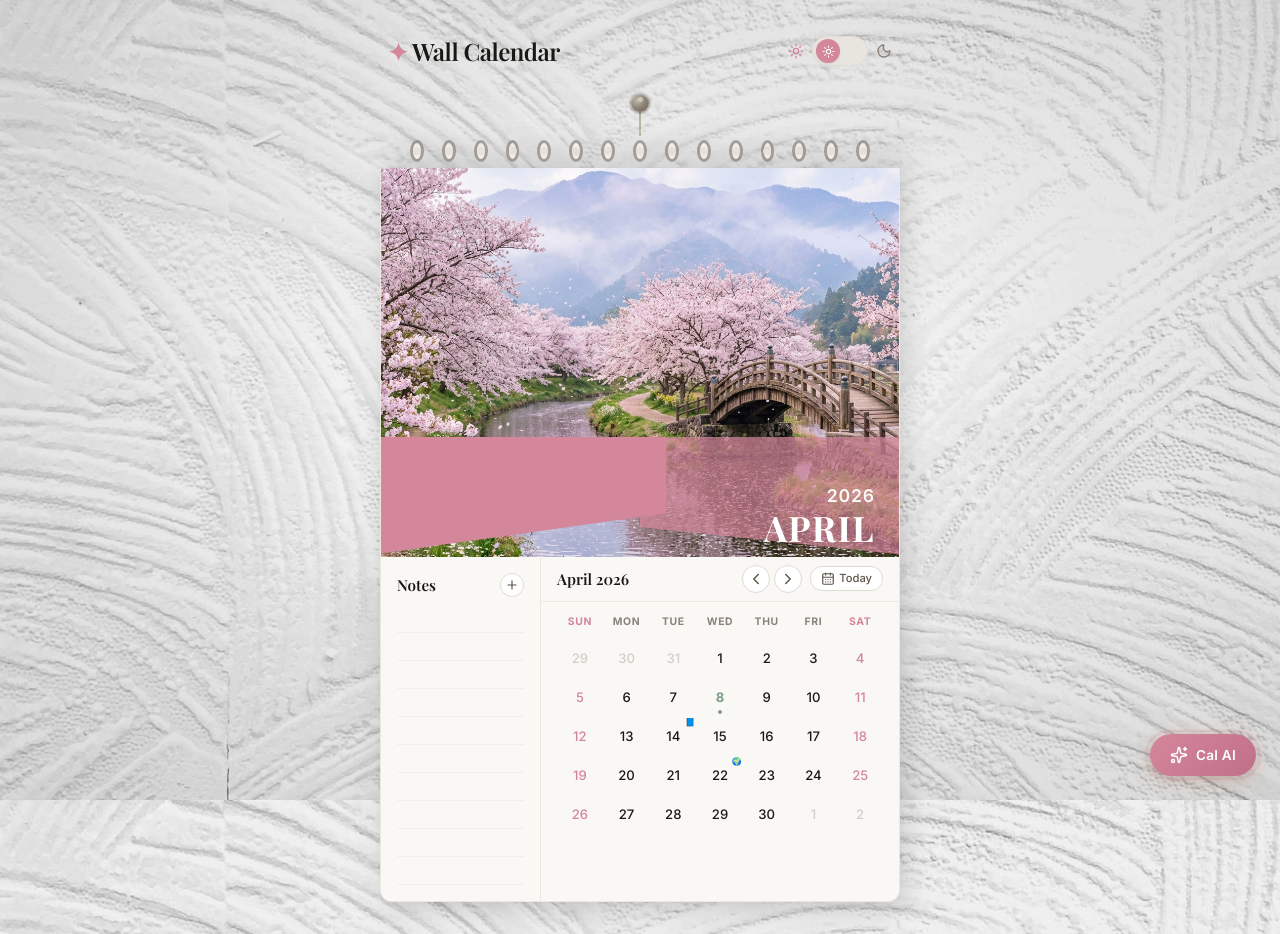
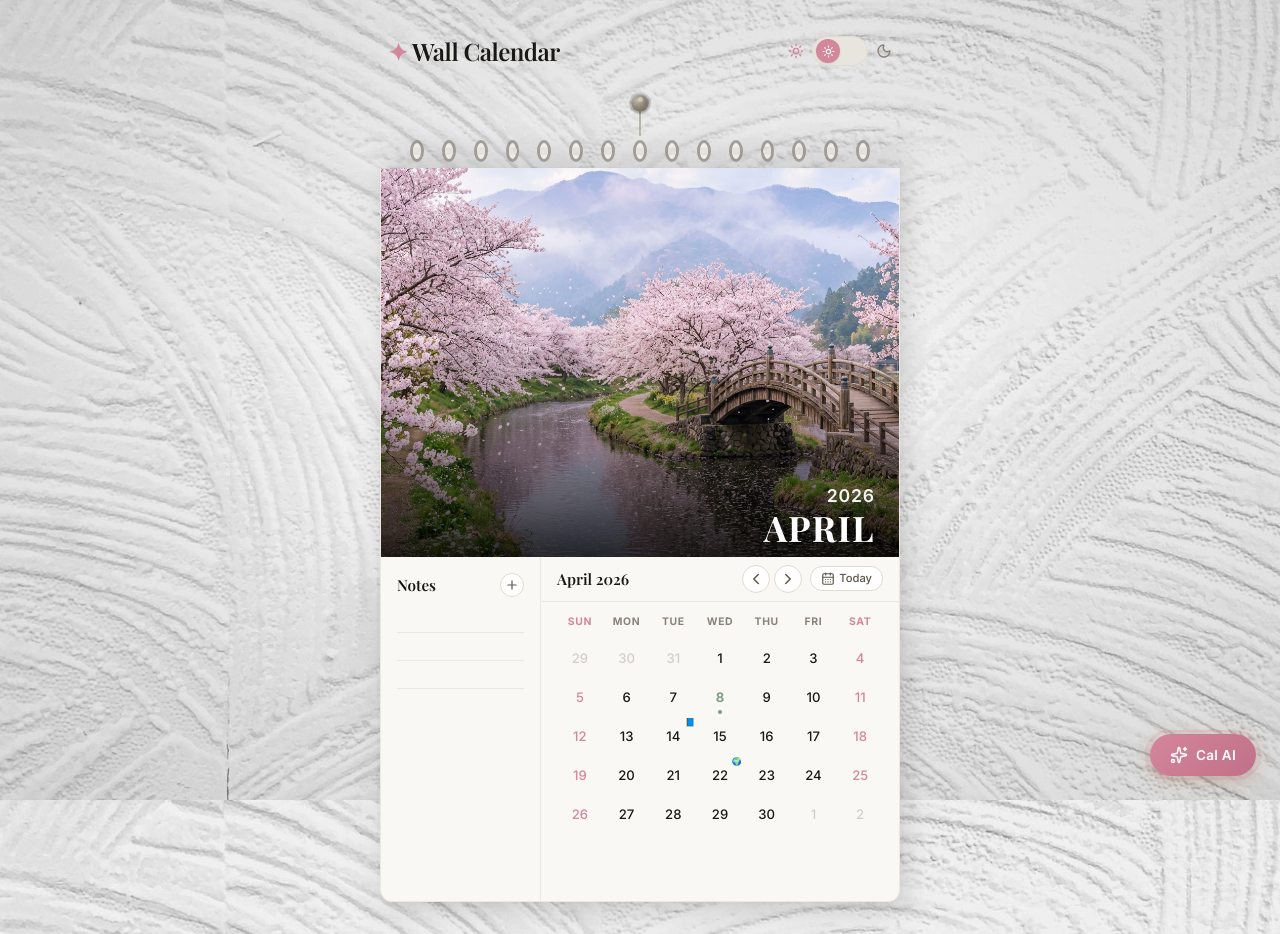
Before and after one commit to Aashiskr/Calendar, a Next.js app: page / in a window 1280 px wide. Built offline with nearby package versions, Linux system fonts and the light colour scheme.

Commit message:
style: remove hero image obfuscation and add micro-animations

```diff
--- a/src/styles/calendar.module.css
+++ b/src/styles/calendar.module.css
@@ -217,40 +217,16 @@
   object-fit: cover;
 }
 
-/* Diagonal overlay at bottom of image */
+/* Gradient overlay at bottom of image so text is readable */
 .heroDiagonalOverlay {
   position: absolute;
   bottom: 0;
   left: 0;
   right: 0;
-  height: 120px;
+  height: 60%;
   z-index: 2;
-  overflow: hidden;
-}
-
-.heroDiagonalOverlay::before {
-  content: '';
-  position: absolute;
-  bottom: 0;
-  left: -5%;
-  width: 60%;
-  height: 100%;
-  background: var(--color-primary);
-  transform: skewY(-8deg);
-  transform-origin: bottom left;
-}
-
-.heroDiagonalOverlay::after {
-  content: '';
-  position: absolute;
-  bottom: 0;
-  right: -5%;
-  width: 55%;
-  height: 100%;
-  background: var(--color-primary);
-  opacity: 0.7;
-  transform: skewY(6deg);
-  transform-origin: bottom right;
+  background: linear-gradient(to top, rgba(0, 0, 0, 0.8) 0%, rgba(0, 0, 0, 0.2) 60%, transparent 100%);
+  pointer-events: none;
 }
 
 /* Year + Month on the diagonal */
@@ -364,6 +340,12 @@
   align-items: center;
   padding: 2px 0;
   position: relative;
+  animation: slideInRight 0.3s cubic-bezier(0.34, 1.56, 0.64, 1) forwards;
+}
+
+@keyframes slideInRight {
+  from { opacity: 0; transform: translateX(10px); }
+  to { opacity: 1; transform: translateX(0); }
 }
 
 .noteLineEmpty {
@@ -526,7 +508,7 @@
   height: 38px;
   border-radius: 4px;
   cursor: pointer;
-  transition: all var(--transition-fast);
+  transition: transform var(--transition-base), background var(--transition-fast), box-shadow var(--transition-fast);
   user-select: none;
   font-size: 0.82rem;
   font-weight: 500;
@@ -539,6 +521,13 @@
 
 .dayCell:hover {
   background: var(--color-primary-lighter);
+  transform: scale(1.1);
+  z-index: 5;
+  box-shadow: var(--shadow-sm);
+}
+
+.dayCell:active {
+  transform: scale(0.9);
 }
 
 .dayCellOtherMonth {
@@ -579,7 +568,14 @@
   border-radius: 4px;
   font-weight: 700;
   z-index: 2;
-  box-shadow: 0 2px 8px rgba(193, 127, 89, 0.3);
+  box-shadow: 0 4px 12px rgba(193, 127, 89, 0.4);
+  transform: scale(1.05);
+  animation: selectPop 0.3s cubic-bezier(0.34, 1.56, 0.64, 1) forwards;
+}
+
+@keyframes selectPop {
+  0% { transform: scale(0.8); }
+  100% { transform: scale(1.05); }
 }
 
 .dayCellInRange {
```
